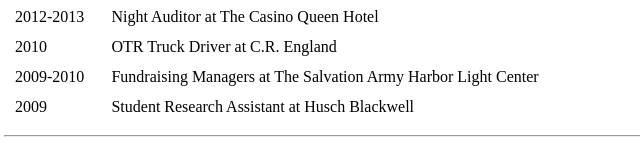
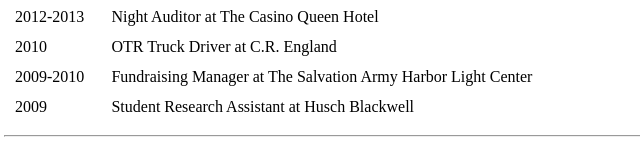
Before and after one commit to moetaylor2020/mt, a plain HTML site: page index.html in a window 1280 px wide. Shown: the part 804-952 px from the top of the page, 4-644 px from the left. Drawn offline with Linux system fonts and the light colour scheme.

Commit message:
Update index.html

```diff
--- a/index.html
+++ b/index.html
@@ -74,7 +74,7 @@
       </tr>
       <tr>
         <td>2009-2010</td>
-        <td>Fundraising Managers at The Salvation Army Harbor Light Center</td>
+        <td>Fundraising Manager at The Salvation Army Harbor Light Center</td>
       </tr>
       <tr>
         <td>2009</td>
```
